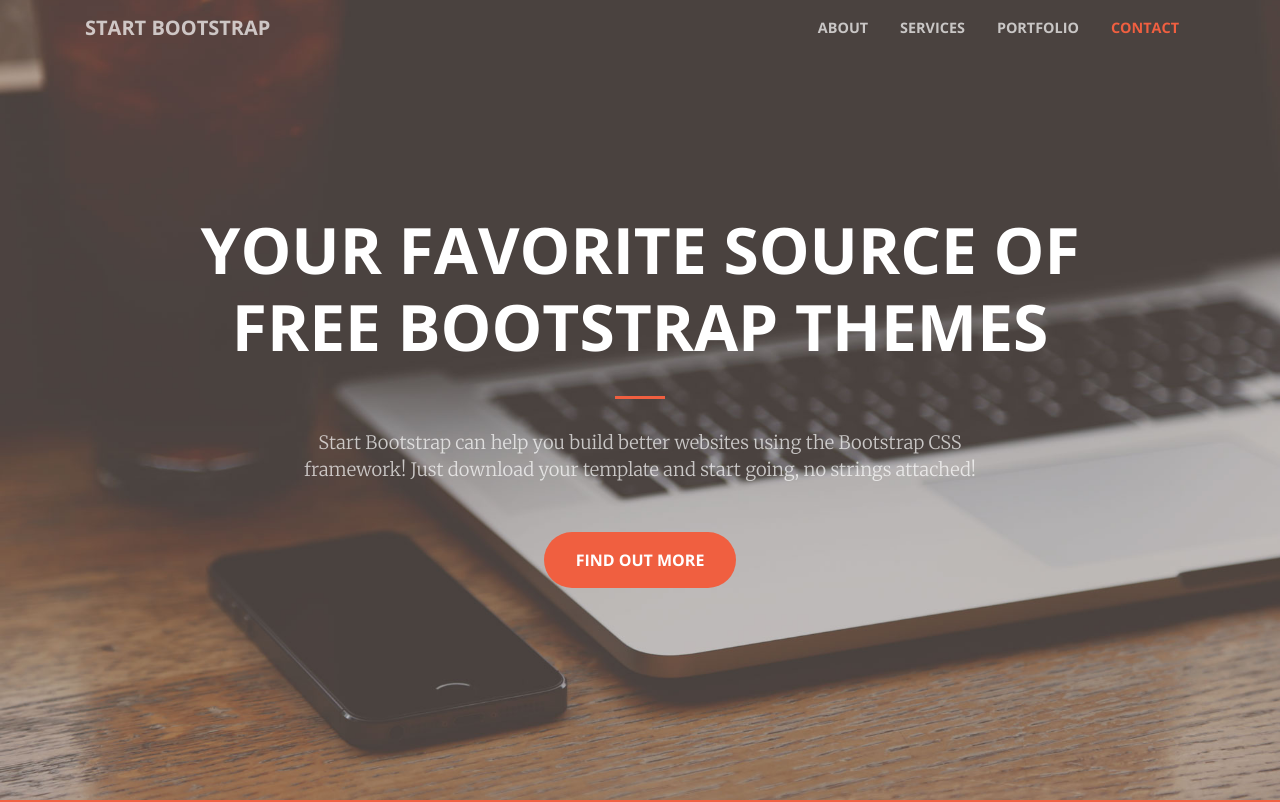
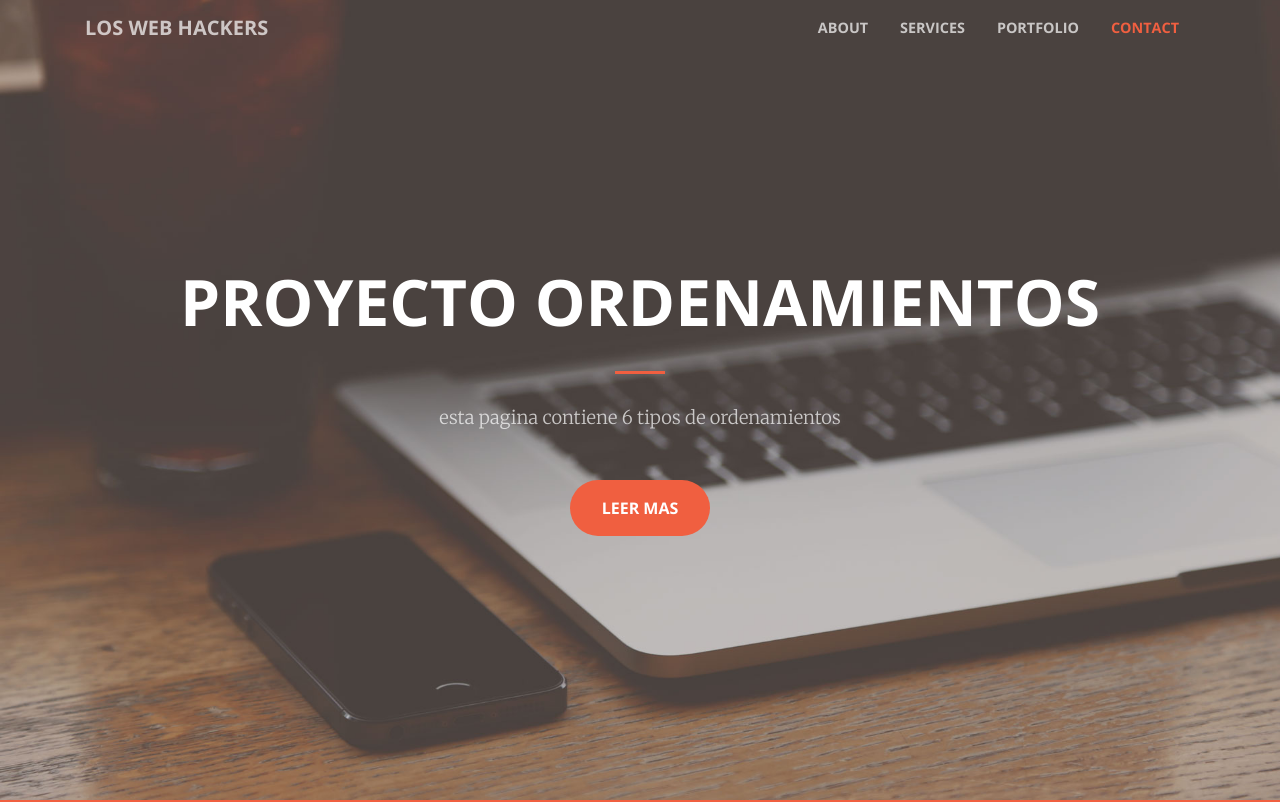
Before and after one commit to arepadechocolo12/web-hackers, a website: page index.html in a window 1280 px wide. Shown: the top 802 px of the page. Drawn offline with nearby package versions, Linux system fonts and the light colour scheme.

Commit message:
Update index.html

```diff
--- a/index.html
+++ b/index.html
@@ -31,7 +31,7 @@
     <!-- Navigation -->
     <nav class="navbar navbar-expand-lg navbar-light fixed-top" id="mainNav">
       <div class="container">
-        <a class="navbar-brand js-scroll-trigger" href="#page-top">Start Bootstrap</a>
+        <a class="navbar-brand js-scroll-trigger" href="#page-top">los web hackers</a>
         <button class="navbar-toggler navbar-toggler-right" type="button" data-toggle="collapse" data-target="#navbarResponsive" aria-controls="navbarResponsive" aria-expanded="false" aria-label="Toggle navigation">
           <span class="navbar-toggler-icon"></span>
         </button>
@@ -59,13 +59,13 @@
         <div class="row">
           <div class="col-lg-10 mx-auto">
             <h1 class="text-uppercase">
-              <strong>Your Favorite Source of Free Bootstrap Themes</strong>
+              <strong>Proyecto Ordenamientos</strong>
             </h1>
             <hr>
           </div>
           <div class="col-lg-8 mx-auto">
-            <p class="text-faded mb-5">Start Bootstrap can help you build better websites using the Bootstrap CSS framework! Just download your template and start going, no strings attached!</p>
-            <a class="btn btn-primary btn-xl js-scroll-trigger" href="#about">Find Out More</a>
+            <p class="text-faded mb-5">esta pagina contiene 6 tipos de ordenamientos</p>
+            <a class="btn btn-primary btn-xl js-scroll-trigger" href="https://github.com/MrZerius/Proyecto-2POO">leer mas</a>
           </div>
         </div>
       </div>
```
